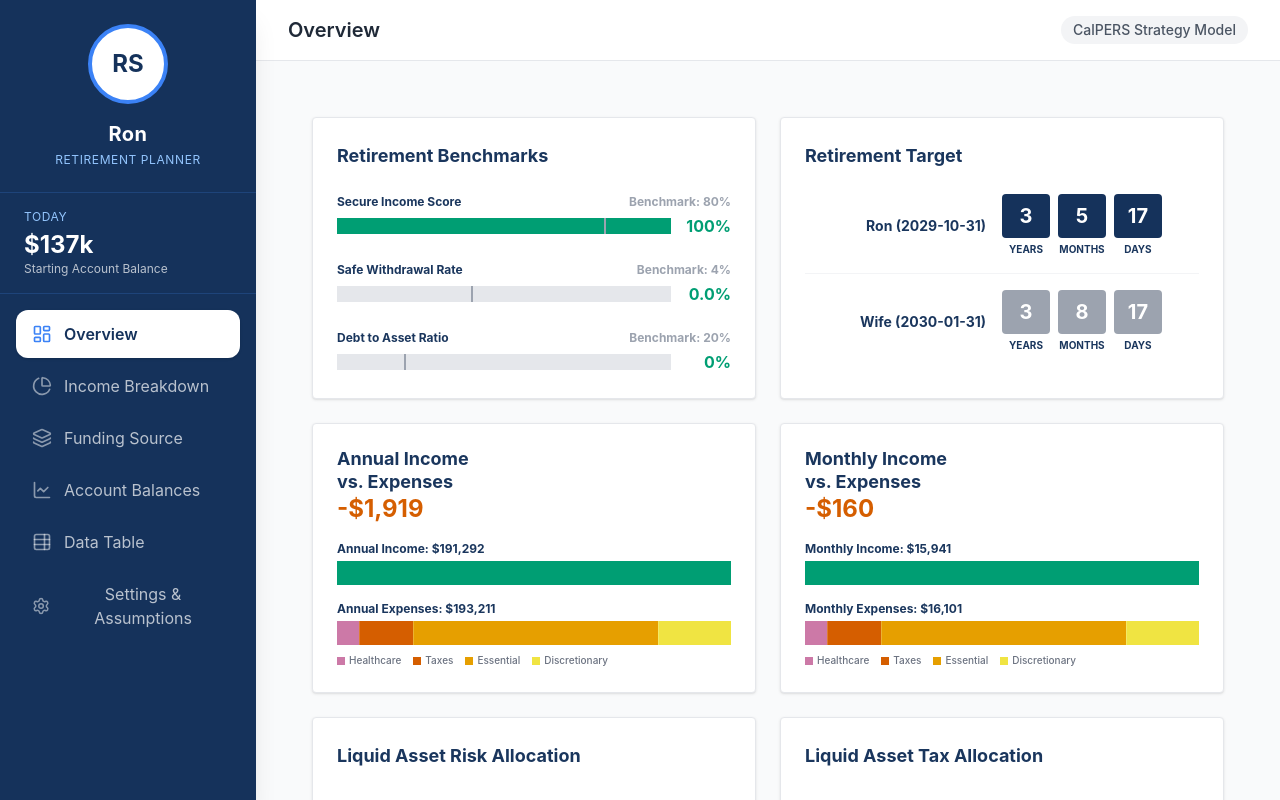
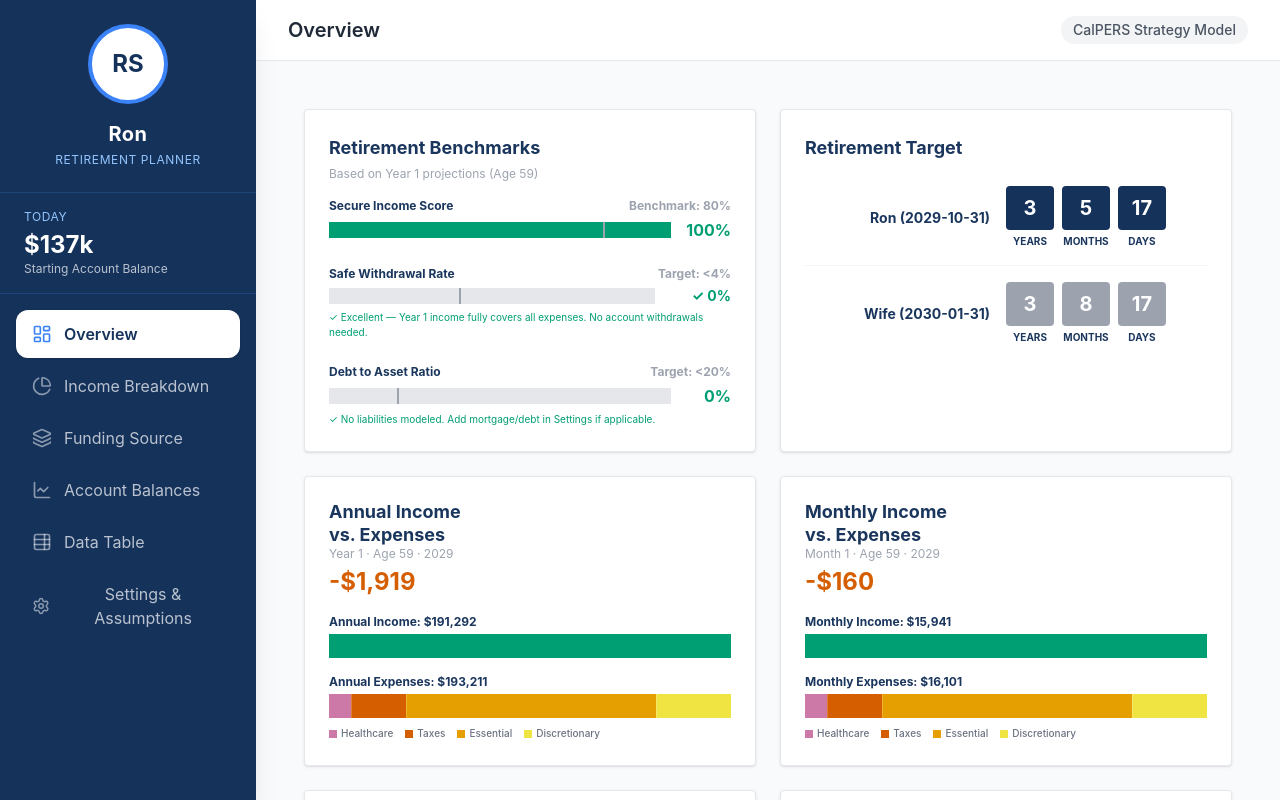
Before and after one commit to rsissons/RonRetirement, a React (Vite) app: page / in a window 1280 px wide. Built offline with nearby package versions, Linux system fonts and the light colour scheme.

Commit message:
Add time labels to dashboard, Total Spending column, wider table, explain SWR=0 and Buckets

```diff
--- a/src/App.tsx
+++ b/src/App.tsx
@@ -83,8 +83,8 @@ function App() {
           </div>
         </header>
 
-        <main className="flex-1 overflow-y-auto p-4 md:p-8">
-          <div className="max-w-6xl mx-auto">
+        <main className="flex-1 overflow-y-auto p-4 md:p-6">
+          <div className={activeTab === 'data' ? 'w-full' : 'max-w-6xl mx-auto'}>
             {activeTab === 'overview' && <Overview config={config} projection={projection} />}
             {activeTab === 'income' && <IncomeBreakdown projection={projection} />}
             {activeTab === 'funding' && <FundingSource projection={projection} />}
--- a/src/components/DataTable.tsx
+++ b/src/components/DataTable.tsx
@@ -115,6 +115,7 @@ export const DataTable: FC<Props> = ({ config, projection }) => {
                 <th className={`px-3 py-3 font-bold text-[#009E73]`}>Net Income</th>
                 <th className="px-3 py-3">Essential</th>
                 <th className="px-3 py-3">Discret.</th>
+                <th className="px-3 py-3 font-bold">Total Spend</th>
                 <th className={`px-3 py-3 text-[#009E73]`}>+Surplus<br/><span className="text-[#D55E00]">-Shortfall</span></th>
                 <th className={`px-3 py-3 ${COL_WITHD}`}>403b<br/>Withdrawal</th>
                 <th className={`px-3 py-3 ${COL_WITHD}`}>Roth<br/>Withdrawal</th>
@@ -142,6 +143,7 @@ export const DataTable: FC<Props> = ({ config, projection }) => {
                     <td className={`px-3 py-2.5 ${COL_NET}`}>{formatCurrency(y.totalNetIncome)}</td>
                     <td className="px-3 py-2.5">{formatCurrency(y.totalEssentialSpending)}</td>
                     <td className="px-3 py-2.5">{formatCurrency(y.totalDiscretionarySpending)}</td>
+                    <td className="px-3 py-2.5 font-bold">{formatCurrency(y.totalExpenses)}</td>
                     <td className={`px-3 py-2.5 ${isShortfall ? COL_SHORTFALL : COL_SURPLUS}`}>
                       {formatGap(y.totalGap)}
                     </td>
@@ -185,6 +187,7 @@ export const DataTable: FC<Props> = ({ config, projection }) => {
                     <td className={`px-3 py-2 ${COL_NET}`}>{formatCurrency(m.netIncome)}</td>
                     <td className="px-3 py-2">{formatCurrency(m.essentialSpending)}</td>
                     <td className="px-3 py-2">{formatCurrency(m.discretionarySpending)}</td>
+                    <td className="px-3 py-2 font-bold">{formatCurrency(m.totalExpenses)}</td>
                     <td className={`px-3 py-2 ${isShortfall ? COL_SHORTFALL : COL_SURPLUS}`}>
                       {formatGap(m.gap)}
                     </td>
--- a/src/components/Overview.tsx
+++ b/src/components/Overview.tsx
@@ -107,7 +107,8 @@ export const Overview: FC<Props> = ({ config, projection }) => {
 
         {/* Panel 1: Benchmarks */}
         <div className="bg-white p-6 rounded-sm shadow-sm border border-gray-200">
-          <h3 className="text-lg font-bold text-[#1a365d] mb-6">Retirement Benchmarks</h3>
+          <h3 className="text-lg font-bold text-[#1a365d] mb-1">Retirement Benchmarks</h3>
+          <p className="text-xs text-gray-400 mb-4">Based on Year 1 projections (Age {firstYear.age})</p>
 
           <div className="mb-6">
             <div className="flex justify-between text-xs font-bold text-[#1a365d] mb-1">
@@ -130,8 +131,8 @@ export const Overview: FC<Props> = ({ config, projection }) => {
 
           <div className="mb-6">
             <div className="flex justify-between text-xs font-bold text-[#1a365d] mb-1">
-              <span title="First year withdrawals divided by total liquid assets">Safe Withdrawal Rate</span>
-              <span className="text-gray-400">Benchmark: 4%</span>
+              <span title="Year 1 account withdrawals ÷ starting liquid assets. 0% means income fully covers expenses — no account withdrawals needed.">Safe Withdrawal Rate</span>
+              <span className="text-gray-400">Target: &lt;4%</span>
             </div>
             <div className="flex items-center space-x-3">
                <div className="flex-1 h-4 bg-gray-200 relative">
@@ -141,16 +142,19 @@ export const Overview: FC<Props> = ({ config, projection }) => {
                 ></div>
                 <div className="absolute top-0 bottom-0 border-r-2 border-gray-400" style={{ left: '40%' }}></div>
               </div>
-               <span className={`font-bold w-12 text-right`} style={{ color: projection.metrics.safeWithdrawalRate <= 4 ? C_SUCCESS : C_DANGER }}>
-                  {projection.metrics.safeWithdrawalRate.toFixed(1)}%
+               <span className={`font-bold w-16 text-right text-sm`} style={{ color: C_SUCCESS }}>
+                  {projection.metrics.safeWithdrawalRate === 0 ? '✓ 0%' : `${projection.metrics.safeWithdrawalRate.toFixed(1)}%`}
                </span>
             </div>
+            {projection.metrics.safeWithdrawalRate === 0 && (
+              <p className="text-[10px] text-[#009E73] mt-1">✓ Excellent — Year 1 income fully covers all expenses. No account withdrawals needed.</p>
+            )}
           </div>
 
           <div>
             <div className="flex justify-between text-xs font-bold text-[#1a365d] mb-1">
               <span>Debt to Asset Ratio</span>
-              <span className="text-gray-400">Benchmark: 20%</span>
+              <span className="text-gray-400">Target: &lt;20%</span>
             </div>
             <div className="flex items-center space-x-3">
                <div className="flex-1 h-4 bg-gray-200 relative">
@@ -159,6 +163,7 @@ export const Overview: FC<Props> = ({ config, projection }) => {
               </div>
                <span className="font-bold w-12 text-right" style={{ color: C_SUCCESS }}>0%</span>
             </div>
+            <p className="text-[10px] text-[#009E73] mt-1">✓ No liabilities modeled. Add mortgage/debt in Settings if applicable.</p>
           </div>
         </div>
 
@@ -187,9 +192,10 @@ export const Overview: FC<Props> = ({ config, projection }) => {
         <div className="bg-white p-6 rounded-sm shadow-sm border border-gray-200">
           <div className="flex justify-between items-end mb-4">
             <h3 className="text-lg font-bold text-[#1a365d] leading-tight w-1/2">
-              Annual Income <br/> vs. Expenses <br/>
+              Annual Income <br/> vs. Expenses
+              <span className="block text-xs font-normal text-gray-400 mb-1">Year 1 · Age {firstYear.age} · {config.yourRetirementDate.slice(0,4)}</span>
               <span className="text-2xl" style={{ color: annualIncome >= annualExpenses ? C_SUCCESS : C_DANGER }}>
-                {formatCurrency(annualIncome - annualExpenses)}
+                {annualIncome >= annualExpenses ? '+' : '-'}{formatCurrency(Math.abs(annualIncome - annualExpenses))}
               </span>
             </h3>
           </div>
@@ -220,9 +226,10 @@ export const Overview: FC<Props> = ({ config, projection }) => {
         <div className="bg-white p-6 rounded-sm shadow-sm border border-gray-200">
           <div className="flex justify-between items-end mb-4">
             <h3 className="text-lg font-bold text-[#1a365d] leading-tight w-1/2">
-              Monthly Income <br/> vs. Expenses <br/>
+              Monthly Income <br/> vs. Expenses
+              <span className="block text-xs font-normal text-gray-400 mb-1">Month 1 · Age {firstYear.age} · {config.yourRetirementDate.slice(0,4)}</span>
               <span className="text-2xl" style={{ color: monthlyIncome >= monthlyExpenses ? C_SUCCESS : C_DANGER }}>
-                {formatCurrency(monthlyIncome - monthlyExpenses)}
+                {monthlyIncome >= monthlyExpenses ? '+' : '-'}{formatCurrency(Math.abs(monthlyIncome - monthlyExpenses))}
               </span>
             </h3>
           </div>
@@ -284,7 +291,8 @@ export const Overview: FC<Props> = ({ config, projection }) => {
         {/* Panel 7: Net Worth */}
         <div className="bg-white p-6 rounded-sm shadow-sm border border-gray-200 flex flex-col justify-between">
            <div>
-              <h3 className="text-lg font-bold text-[#1a365d] mb-2">Net Worth</h3>
+              <h3 className="text-lg font-bold text-[#1a365d] mb-1">Net Worth</h3>
+              <p className="text-xs text-gray-400 mb-2">Liquid assets at start of retirement · {config.yourRetirementDate}</p>
               <p className="text-3xl font-bold mb-6" style={{ color: C_SUCCESS }}>{formatCurrency(totalAssets)}</p>
            </div>
 
@@ -372,7 +380,8 @@ export const Overview: FC<Props> = ({ config, projection }) => {
 
         {/* Panel 10: Buckets */}
         <div className="bg-white p-6 rounded-sm shadow-sm border border-gray-200">
-           <h3 className="text-lg font-bold text-[#1a365d] mb-8" title="Projected shortfalls across 3-year horizons">Buckets</h3>
+           <h3 className="text-lg font-bold text-[#1a365d] mb-1">Spending Buckets</h3>
+           <p className="text-xs text-gray-400 mb-4">Projected cumulative shortfalls by time horizon. The Growth bucket is your remaining investable balance beyond the first 9 years of shortfalls.</p>
 
            <div className="flex justify-between items-end h-32 px-4 space-x-2">
 
```
